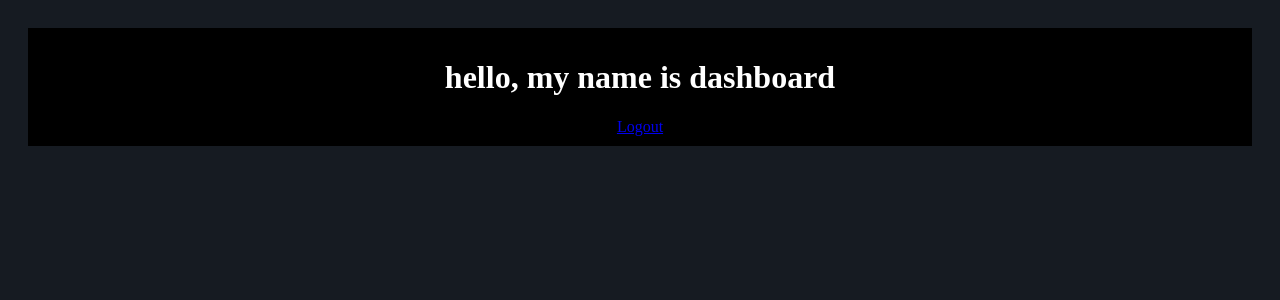
After one commit to OmarHaji0001/Course_Management_System, a Django app: page /dashboard/ in a window 1280 px wide. The commit adds this page. Shown: the top 300 px of the page. Run offline with Django 5.2, Linux system fonts and the light colour scheme.

Commit message:
first design for login home and register

```diff
--- a/CMS/settings.py
+++ b/CMS/settings.py
@@ -127,5 +127,5 @@ STATIC_URL = '/static/'
 
 DEFAULT_AUTO_FIELD = 'django.db.models.BigAutoField'
 
-LOGIN_REDIRECT_URL = 'home'
+LOGIN_REDIRECT_URL = 'dashboard'
 LOGOUT_REDIRECT_URL = 'home'
--- a/main/models.py
+++ b/main/models.py
@@ -12,7 +12,7 @@ class Course(models.Model):
 
 
 class Lesson(models.Model):
-    course = models.ForeignKey(Course, on_delete=models.CASCADE, default=1)  # Replace 1 with the actual course ID
+    course = models.ForeignKey(Course, on_delete=models.CASCADE)  # Replace 1 with the actual course ID
     name = models.CharField(max_length=100)
 
     def __str__(self):
@@ -20,8 +20,8 @@ class Lesson(models.Model):
 
 
 class Enrollment(models.Model):
-    course = models.ForeignKey(Course, on_delete=models.CASCADE, default=1)  # Replace 1 with the actual course ID
-    user = models.ForeignKey(User, on_delete=models.CASCADE, default=1)  # Replace 1 with the actual user ID
+    course = models.ForeignKey(Course, on_delete=models.CASCADE)  # Replace 1 with the actual course ID
+    user = models.ForeignKey(User, on_delete=models.CASCADE)  # Replace 1 with the actual user ID
     date_enrolled = models.DateField(default=date.today)  # Use default=date.today
 
     class Meta:
--- /dev/null
+++ b/main/templates/main/dashboard.html
@@ -0,0 +1,17 @@
+{% load static %}
+
+<!DOCTYPE html>
+<html lang="en">
+<head>
+    <meta charset="UTF-8">
+    <meta name="viewport" content="width=device-width, initial-scale=1.0">
+    <link rel="stylesheet" href="{% static 'css/home.css' %}">
+    <title>Home</title>
+</head>
+<body>
+<header>
+    <h1>hello, my name is dashboard</h1>
+    <nav><a href="{% url 'logout' %}">Logout</a></nav>
+</header>
+</body>
+</html>
--- a/main/templates/main/home.html
+++ b/main/templates/main/home.html
@@ -10,7 +10,7 @@
 </head>
 <body>
     <header>
-        <h1>Welcome to the Course Management System!</h1>
+        <h1>Welcome to the Course Management System</h1>
         <nav>
             <a href="{% url 'register' %}">Register</a>
             <a href="{% url 'login' %}">Login</a>
--- a/main/urls.py
+++ b/main/urls.py
@@ -1,12 +1,13 @@
 # CMS/urls.py
 from django.contrib import admin
 from django.urls import path
-from main.views import HomeView, SignUpView, LoginView, LogoutView
+from main.views import HomeView, SignUpView, LoginView, LogoutView, DashboardView
 
 urlpatterns = [
     path('', HomeView.as_view(), name='home'),
     path('register/', SignUpView.as_view(), name='register'),
     path('login/', LoginView.as_view(), name='login'),
     path('logout/', LogoutView.as_view(), name='logout'),
+    path('dashboard/', DashboardView.as_view(), name='dashboard'),
     path('admin/', admin.site.urls),
 ]
--- a/main/views.py
+++ b/main/views.py
@@ -10,14 +10,18 @@ class HomeView(TemplateView):
 
 class SignUpView(CreateView):
     form_class = SignUpForm
-    success_url = reverse_lazy('home')
+    success_url = reverse_lazy('afterLogin')
     template_name = 'main/register.html'
 
 
 class LoginView(AuthLoginView):
     template_name = 'main/login.html'
-    success_url = reverse_lazy('home')  # Update if you have a different success URL
+    success_url = reverse_lazy('dashboard')  # Update if you have a different success URL
 
 
 class LogoutView(AuthLogoutView):
-    next_page = reverse_lazy('home')
+    success_url = reverse_lazy('home')
+
+
+class DashboardView(TemplateView):
+    template_name = 'main/dashboard.html'
```
Also changed, not shown: main/migrations/0003_alter_lesson_course.py (added), main/migrations/0004_alter_enrollment_course_alter_enrollment_user.py (added).
